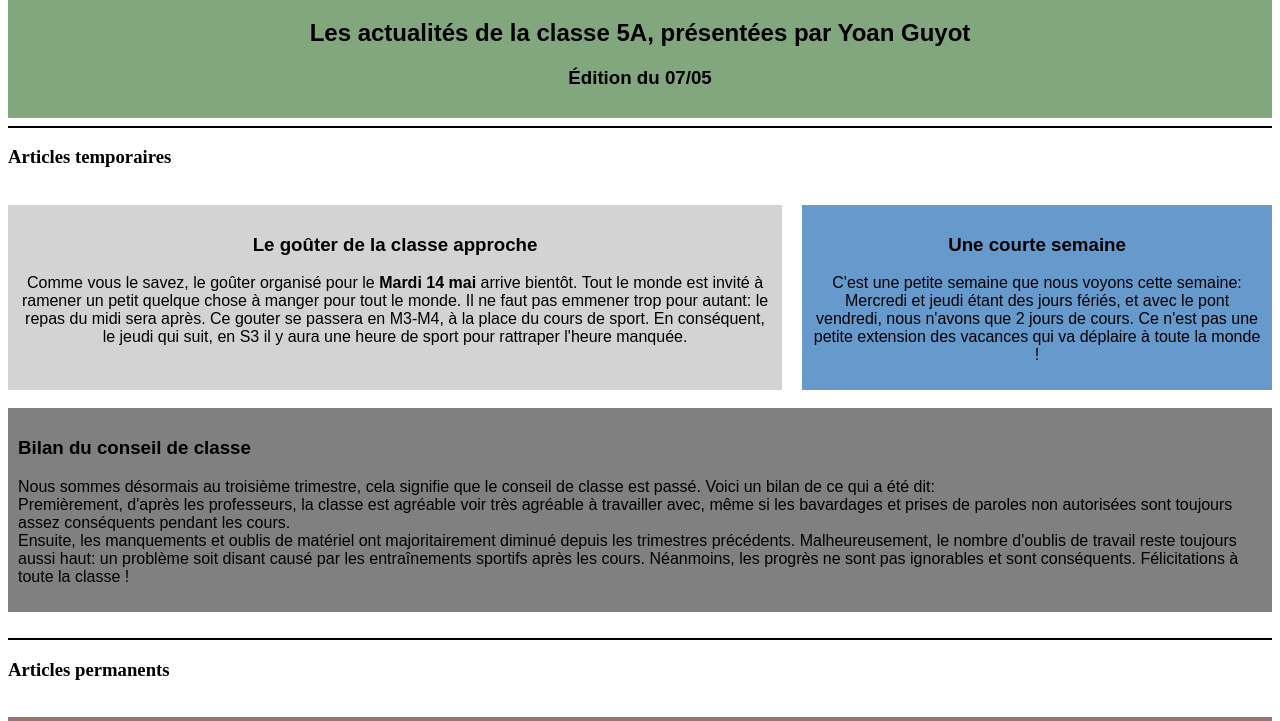
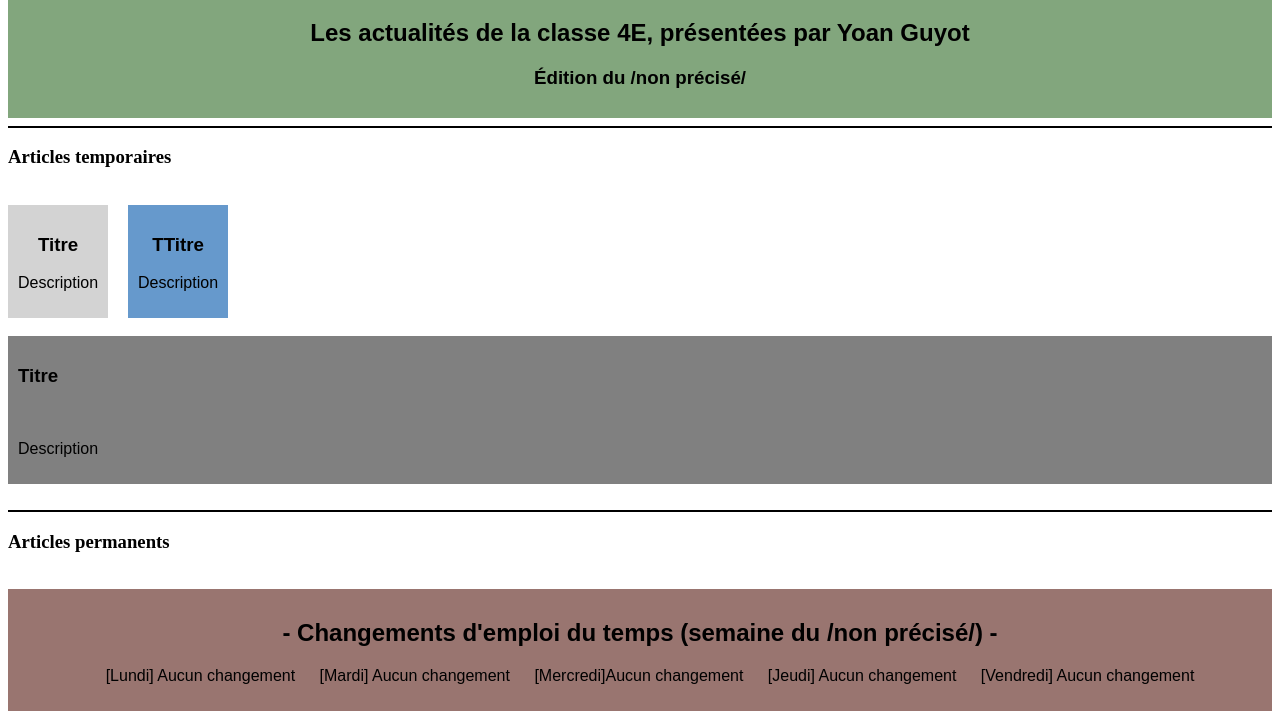
Before and after one commit to Yo295/journaldes4e, a plain HTML site: page index.html in a window 1280 px wide. Shown: the part 79-800 px from the top of the page. Drawn offline with Linux system fonts and the light colour scheme.

Commit message:
Update index.html

```diff
--- a/index.html
+++ b/index.html
@@ -3,7 +3,7 @@
   <head>
     <meta name="viewport" content="width=device-width, initial-scale=1">
     <link rel="stylesheet" type="text/css" href="style.css">
-    <title>Le Journal des AAAAA</title>
+    <title>Le Journal des 4ème E</title>
     <link rel="shortcut icon" type="image/x-icon" href="images/favicon.ico?">
   </head>
   <body>
@@ -11,41 +11,41 @@
     <div id="titre">
       <div id="décalage">
       <h1>Le journal des AAAAA</h1>
-      <h2> Les actualités de la classe 5A, présentées par Yoan Guyot</h3>
-      <h3> Édition du 07/05</h3>
+      <h2> Les actualités de la classe 4E, présentées par Yoan Guyot</h3>
+      <h3> Édition du /non précisé/</h3>
       </div>
     </div>
       <hr>
       <h3>Articles temporaires</h3> <br>
       <div id="boite1">
-        <div id="gauche"> <div id="décalage"><h3>Le goûter de la classe approche</h3> <p>Comme vous le savez, le goûter organisé pour le <b>Mardi 14 mai</b> arrive bientôt. Tout le monde est invité à ramener un petit quelque chose à manger pour tout le monde. Il ne faut pas emmener trop pour autant: le repas du midi sera après. Ce gouter se passera en M3-M4, à la place du cours de sport. En conséquent, le jeudi qui suit, en S3 il y aura une heure de sport pour rattraper l'heure manquée.</p> </div> </div>
-        <div id="droite"> <div id="décalage"><h3>Une courte semaine</h3> <p>C'est une petite semaine que nous voyons cette semaine: Mercredi et jeudi étant des jours fériés, et avec le pont vendredi, nous n'avons que 2 jours de cours. Ce n'est pas une petite extension des vacances qui va déplaire à toute la monde !</p> </div> </div>
+        <div id="gauche"> <div id="décalage"><h3>Titre</h3> <p>Description</p> </div> </div>
+        <div id="droite"> <div id="décalage"><h3>TTitre</h3> <p>Description</p> </div> </div>
     </div>
      <br>
       <div id="partieimage">
         <div id="décalage">
-          <h3>Bilan du conseil de classe</h3> <p>Nous sommes désormais au troisième trimestre, cela signifie que le conseil de classe est passé. Voici un bilan de ce qui a été dit:<br> Premièrement, d'après les professeurs, la classe est agréable voir très agréable à travailler avec, même si les bavardages et prises de paroles non autorisées sont toujours assez conséquents pendant les cours. <br> Ensuite, les manquements et oublis de matériel ont majoritairement diminué depuis les trimestres précédents. Malheureusement, le nombre d'oublis de travail reste toujours aussi haut: un problème soit disant causé par les entraînements sportifs après les cours. Néanmoins, les progrès ne sont pas ignorables et sont conséquents. Félicitations à toute la classe !</p>
+          <h3>Titre</h3> <img scr="images/paques.png"> <p>Description</p>
         </div>
       </div>
         <br><hr>
       <h3>Articles permanents</h3> <br>
         <div id="partieedt">
             <div id="décalage">
-          <h2>- Changements d'emploi du temps (semaine du 6avril au 10mai) -</h2>
+          <h2>- Changements d'emploi du temps (semaine du /non précisé/) -</h2>
           <div id="edtliste">
           <ul>
             <li> [Lundi] Aucun changement </li>
             <li> [Mardi] Aucun changement   </li>
-            <li> [Mercredi]Pas cours</li>
-            <li> [Jeudi] Pas cours</li>
-            <li> [Vendredi] Pas cours</li>
+            <li> [Mercredi]Aucun changement</li>
+            <li> [Jeudi] Aucun changement</li>
+            <li> [Vendredi] Aucun changement</li>
           </ul>
             </div>
         </div>
         </div>
          <br>
          <div id="boite2">
-           <div id="gauche2"> <div id="décalage"> <h3>Évaluations à venir</h3> <ul> <li>[Mardi 7 mai] Contrôle de lecture "Perceval ou le conte du graal"</li> <li>[Lundi 13 mai] Évaluation histoire sur les villes au moyen âge [Lundi 13 mai] Contrôle de SVT: leçon ET exercices</li> </ul> </div> </div>
+           <div id="gauche2"> <div id="décalage"> <h3>Évaluations à venir</h3> <ul> Aucune évaluation. </ul> </div> </div>
            <div id="droite2"> <div id="décalage"> <h3>Merci d'avoir lu !</h3> <p>Si vous avez des commentaires ou suggestions pour le journal, veuillez vous renseigner auprès de Yoan 👋</p> </div> </div>
          </div>
        <br> <hr>
```
